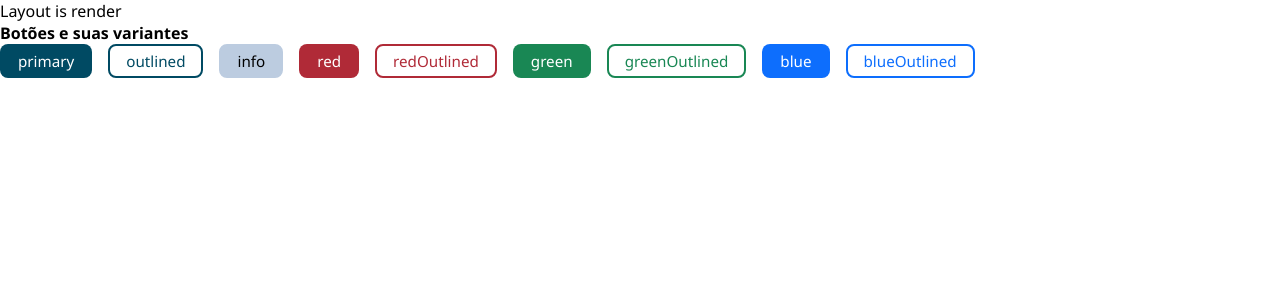
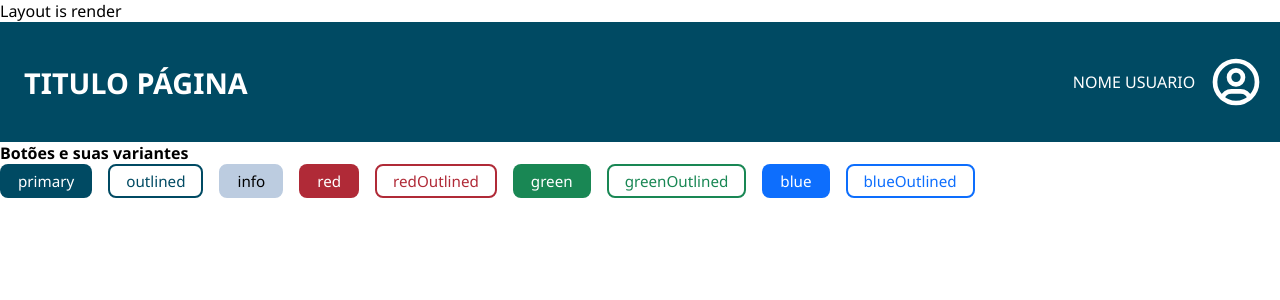
Before and after one commit to FullStack-Trindade/M3P-FrontEnd-Squad2, a React (Vite) app: page / in a window 1280 px wide. Shown: the top 300 px of the page. Built offline with nearby package versions, Linux system fonts and the light colour scheme.

Commit message:
Criando componente Toolbar + Context & Hook

```diff
--- /dev/null
+++ b/src/components/Toolbar/Toolbar.component.jsx
@@ -0,0 +1,31 @@
+import { TbUserCircle, TbLogout } from "react-icons/tb";
+import * as Styled from "./Toolbar.style";
+import { useToolbarContext } from "../../hooks/useToolbarContext";
+import { useState } from "react";
+
+export const ToolbarComponent = () => {
+	const { titulo } = useToolbarContext();
+
+	const [abrirDropdown, setAbrirDropdown] = useState(false);
+
+	const handleAbrirDropdown = () => {
+		setAbrirDropdown(!abrirDropdown);
+	};
+
+	return (
+		<Styled.Header>
+			<Styled.TituloPagina>{titulo}</Styled.TituloPagina>
+			<Styled.Perfil onClick={handleAbrirDropdown}>
+				<Styled.NomePerfil>Nome Usuario</Styled.NomePerfil>
+				<TbUserCircle />
+				<Styled.PerfilDropdown $hasOpen={abrirDropdown}>
+					{/* opcional para adicionar link para configurações aqui <Styled.PerfilDropdownItem></Styled.PerfilDropdownItem> */}
+					<Styled.PerfilDropdownItem>
+						<TbLogout />
+						Sair
+					</Styled.PerfilDropdownItem>
+				</Styled.PerfilDropdown>
+			</Styled.Perfil>
+		</Styled.Header>
+	);
+};
--- /dev/null
+++ b/src/components/Toolbar/Toolbar.style.jsx
@@ -0,0 +1,80 @@
+import styled from "styled-components";
+
+export const Header = styled.header`
+	display: flex;
+	align-items: center;
+	justify-content: space-between;
+
+	width: 100%;
+	height: 7.5rem;
+	padding: 0 1rem;
+
+	background-color: #004a63;
+	color: #fff;
+`;
+
+export const TituloPagina = styled.h1`
+	font-size: 1.8rem;
+	font-weight: 600;
+	text-transform: uppercase;
+	margin-left: 0.5rem;
+`;
+
+export const NomePerfil = styled.h2`
+	font-size: 1rem;
+	font-weight: 400;
+	text-transform: uppercase;
+`;
+
+export const Perfil = styled.button`
+	display: flex;
+	align-items: center;
+	gap: 0.8rem;
+	background-color: transparent;
+	border: none;
+	color: #fff;
+	cursor: pointer;
+	position: relative;
+	svg {
+		font-size: 3.5rem;
+	}
+`;
+
+export const PerfilDropdown = styled.div`
+	position: absolute;
+	top: 3.5rem;
+	right: 0;
+	width: 12.5rem;
+	height: 6rem;
+	background-color: #fff;
+	color: #004a63;
+	border-radius: 0.5rem;
+	box-shadow: 0 0 1rem #004a63;
+	padding: 1rem;
+	display: ${({ $hasOpen }) => ($hasOpen ? "flex" : "none")};
+	flex-direction: column;
+	z-index: 1;
+`;
+
+export const PerfilDropdownItem = styled.a`
+	background-color: transparent;
+	border: none;
+	color: #004a63;
+	font-size: 1.2rem;
+	font-weight: 600;
+	text-decoration: none;
+	text-transform: uppercase;
+	cursor: pointer;
+	padding: 0.3rem;
+	width: 100%;
+	display: flex;
+	align-items: flex-end;
+	gap: 1rem;
+	svg {
+		font-size: 1.5rem;
+	}
+	&:hover {
+		background-color: #004a63;
+		color: #fff;
+	}
+`;
--- /dev/null
+++ b/src/contexts/ToolbarTitulo/ToolbarTitulo.context.jsx
@@ -0,0 +1,21 @@
+import { createContext, useState } from "react";
+import PropTypes from "prop-types";
+
+export const ToolbarTituloContext = createContext({
+	titulo: "Titulo página",
+	setTitulo: () => {},
+});
+
+export const ToolbarTituloProvider = ({ children }) => {
+	const [titulo, setTitulo] = useState("Titulo Página");
+
+	return (
+		<ToolbarTituloContext.Provider value={{ titulo, setTitulo }}>
+			{children}
+		</ToolbarTituloContext.Provider>
+	);
+};
+
+ToolbarTituloProvider.propTypes = {
+	children: PropTypes.node,
+};
--- /dev/null
+++ b/src/hooks/useToolbarContext.js
@@ -0,0 +1,13 @@
+import { useContext } from "react";
+import { ToolbarTituloContext } from "../contexts/ToolbarTitulo/ToolbarTitulo.context";
+
+export const useToolbarContext = () => {
+	const provider = useContext(ToolbarTituloContext);
+
+	if (!provider) {
+		throw new Error(
+			"useToolbarContext deve ser usado dentro de um ToolbarProvider"
+		);
+	}
+	return provider;
+};
--- a/src/layouts/Layout.jsx
+++ b/src/layouts/Layout.jsx
@@ -1,12 +1,16 @@
-import { Btn } from "../components/Button/button.style"
+import { Btn } from "../components/Button/button.style";
+import { ToolbarComponent } from "../components/Toolbar/Toolbar.component";
+import { ToolbarTituloProvider } from "../contexts/ToolbarTitulo/ToolbarTitulo.context";
 
 export default function Layout() {
 	return (
+		<ToolbarTituloProvider>
 			<div>
 				Layout is render
 				<div>
+					<ToolbarComponent />
 					<h4>Botões e suas variantes</h4>
-				<div style={{display: 'flex', gap: '1rem'}}>
+					<div style={{ display: "flex", gap: "1rem" }}>
 						<Btn variant="primary">primary</Btn>
 						<Btn variant="outlined">outlined</Btn>
 						<Btn variant="info">info</Btn>
@@ -19,5 +23,6 @@ export default function Layout() {
 					</div>
 				</div>
 			</div>
-	)
+		</ToolbarTituloProvider>
+	);
 }
```
Lines whose indentation alone changed are shown as unchanged.
